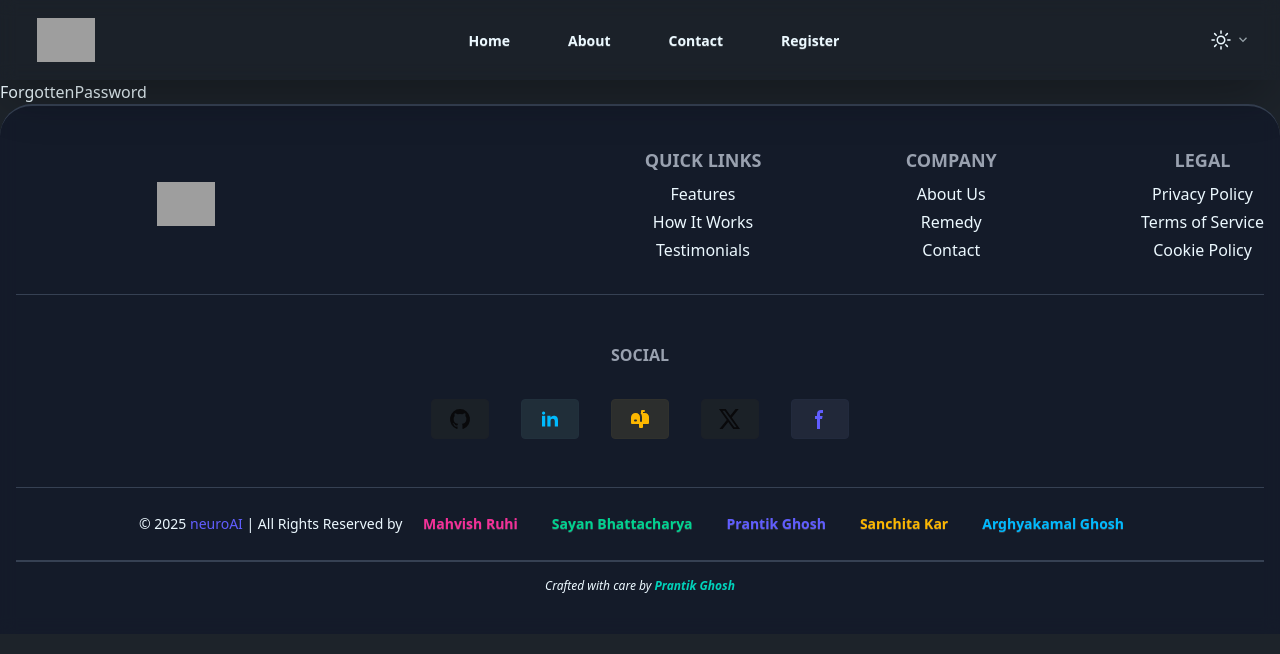
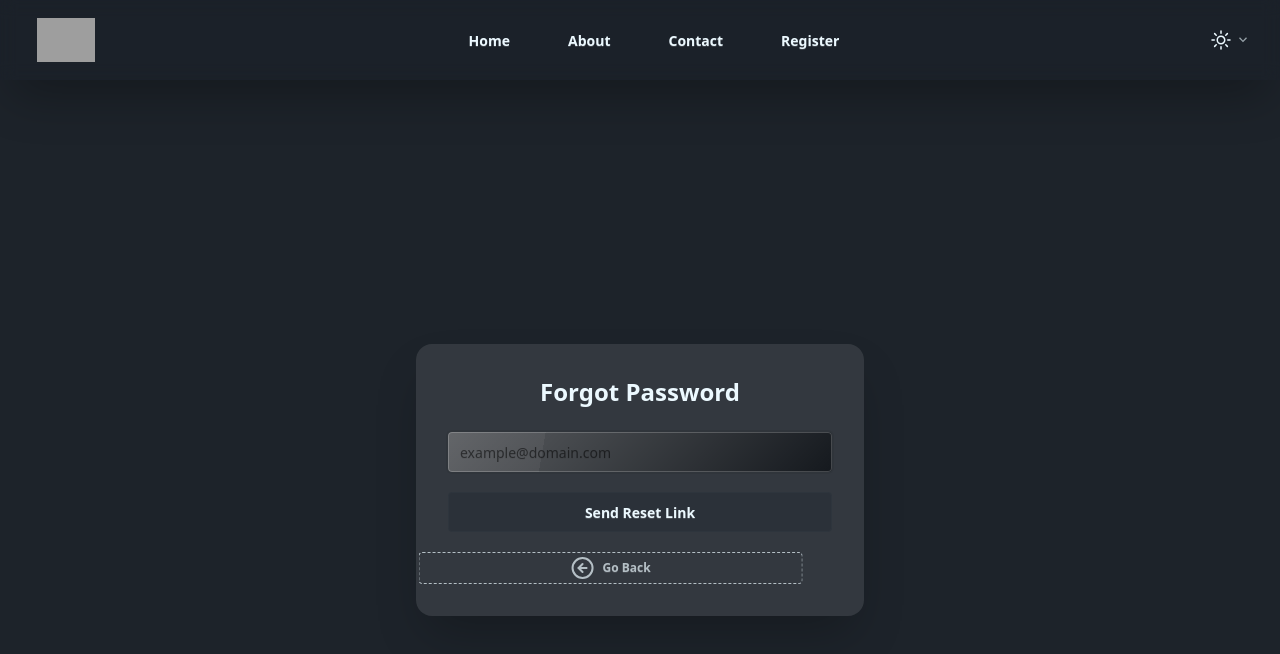
Before and after one commit to TBS96/neuroAI-client, a React (Vite) app: page /forgotten-password in a window 1280 px wide. Shown: the top 654 px of the page. Built offline with nearby package versions, Linux system fonts and the light colour scheme; grey boxes are pictures that could not be loaded.

Commit message:
feat: implement ForgottenPassword component with form handling and validation
Signed-off-by: TBS96 <9tbs6@proton.me>

```diff
--- a/src/components/ForgottenPassword.jsx
+++ b/src/components/ForgottenPassword.jsx
@@ -1,8 +1,63 @@
-import React from 'react'
+import React, { useState } from 'react'
+import { useForm } from 'react-hook-form'
+import { Button, Input } from './index'
+import { Link } from 'react-router-dom';
+import { ArrowLeftCircle } from 'lucide-react'
 
 const ForgottenPassword = () => {
+
+    // const { register, handleSubmit, formState: { errors } } = useForm();
+    const { register, handleSubmit } = useForm();
+
+    const [error, setError] = useState('');
+
+    const [data, setData] = useState('');
+
+    const onSubmit = (data) => {
+        console.log(`Forgot Password Data: ${data}`);
+        // Later: Use Axios to POST data.email to backend
+    };
+
     return (
-        <div>ForgottenPassword</div>
+        <div className='min-h-screen flex items-center justify-center w-full px-4 sm:px-0 '>
+            <form
+                onSubmit={handleSubmit(onSubmit)}
+                className='bg-gray-100/10 p-8 rounded-2xl shadow-2xl w-full max-w-md'
+            >
+                <h2 className='text-2xl font-bold mb-6 text-center' data-aos='fade-up' data-aos-duration='700'>
+                    Forgot Password
+                </h2>
+
+                <div className='space-y-5'>
+                    <Input
+                        type='email'
+                        placeholder='example@domain.com'
+                        {...register('email', {
+                            required: true,
+                            validate: {
+                                matchPattern: (value) => /^([\w\.\-_]+)?\w+@[\w-_]+(\.\w+){1,}$/.test(value) || 'Email address must be a valid address',
+                            }
+                        })}
+                        data-aos='fade-right'
+                        data-aos-duration='1000'
+                    />
+
+                    {error && (
+                        <p className='text-red-600 mt-8 text-center animate-pulse bg-red-100'>
+                            {data.email} doesn't exist in our database.
+                        </p>
+                    )}
+
+                    <Button type='submit' className='w-full' data-aos='fade-up' data-aos-duration='1200'>
+                        Send Reset Link
+                    </Button>
+
+                    <Link to='/login' className='btn btn-dash btn-sm group flex items-center gap-2' data-aos='fade-right' data-aos-duration='1200' data-aos-delay='2000'>
+                        <ArrowLeftCircle className='transition-all duration-300 group-hover:-translate-x-3' /> Go Back
+                    </Link>
+                </div>
+            </form>
+        </div>
     )
 }
 
```
